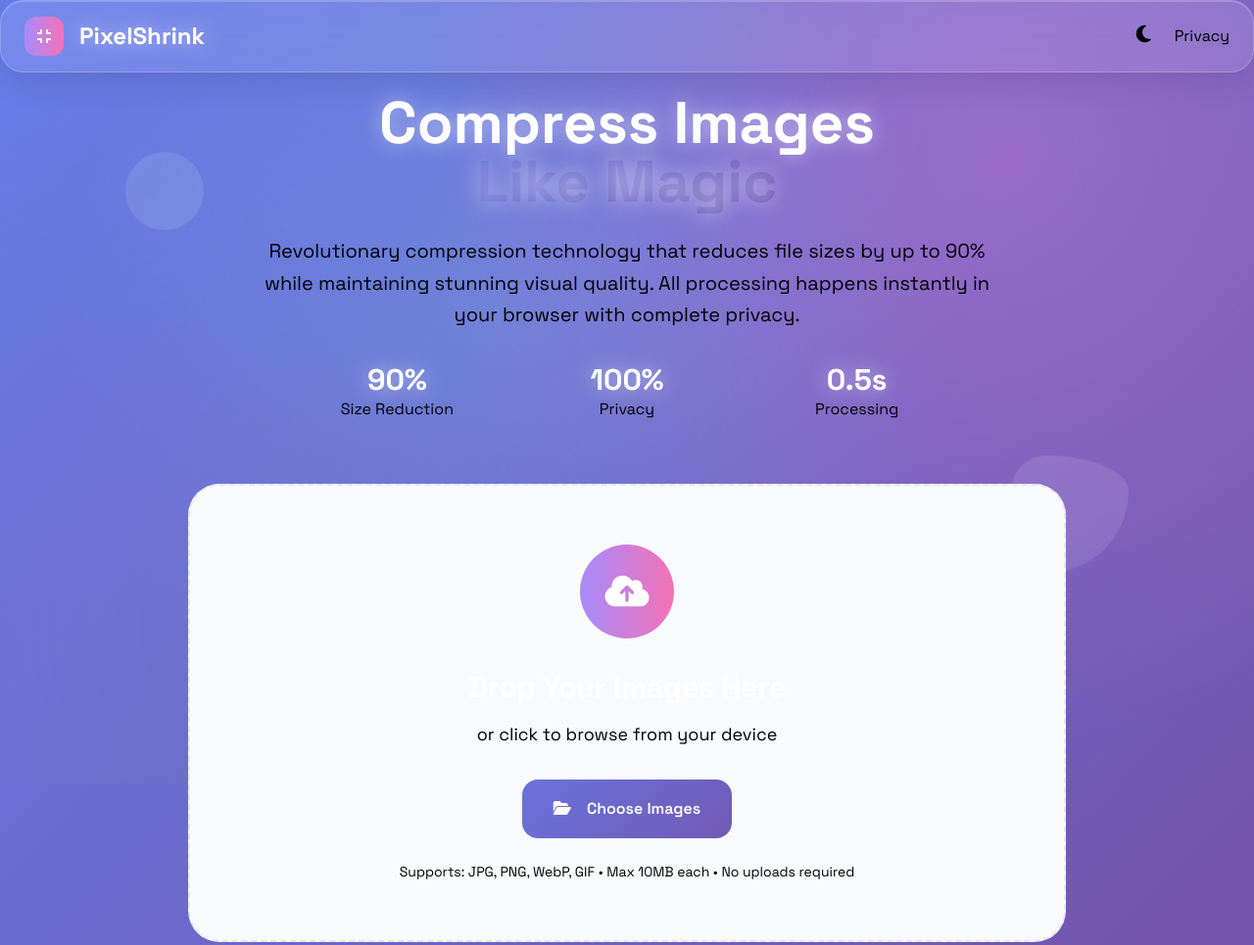
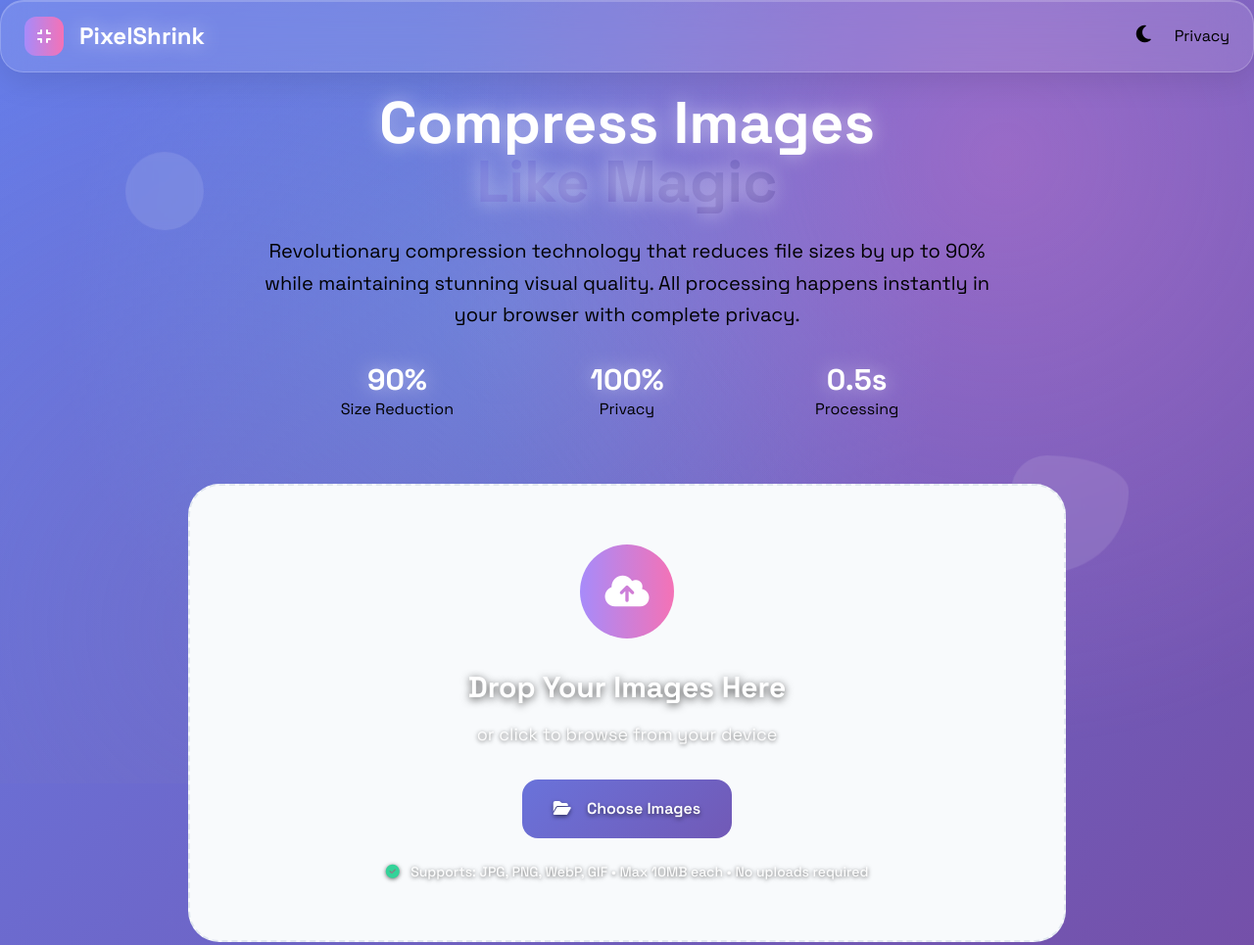
Before and after one commit to sandeshwar/image-compressor, a plain HTML site: page index.html in a window 1280 px wide. Shown: the top 965 px of the page at 98% size. Drawn offline with nearby package versions, Linux system fonts and the light colour scheme.

Commit message:
Fix drag and drop visibility and remove empty cards
- Enhanced drop zone text visibility with better contrast
- Added text shadows for better readability
- Increased background opacity for drop zone
- Improved border visibility on hover states
- Added check icon to support text
- Better z-index management for text elements
- Enhanced ad container styling to hide empty states

```diff
--- a/index.html
+++ b/index.html
@@ -113,7 +113,8 @@
                             Choose Images
                         </button>
                         <input type="file" id="fileInput" accept="image/*" multiple class="hidden">
-                        <p class="text-white/60 mt-6 text-sm">
+                        <p class="text-white/90 mt-6 text-sm font-medium">
+                            <i class="fas fa-check-circle text-green-400 mr-2"></i>
                             Supports: JPG, PNG, WebP, GIF • Max 10MB each • No uploads required
                         </p>
                     </div>
--- a/styles.css
+++ b/styles.css
@@ -140,15 +140,35 @@ body::before {
 
 /* Unique Drop Zone */
 .dropzone-unique {
-    background: rgba(255, 255, 255, 0.05);
-    backdrop-filter: blur(10px);
-    border: 2px dashed rgba(255, 255, 255, 0.3);
+    background: rgba(255, 255, 255, 0.15);
+    backdrop-filter: blur(15px);
+    border: 2px dashed rgba(255, 255, 255, 0.5);
     border-radius: 32px;
     padding: 60px 40px;
     text-align: center;
     transition: all 0.4s cubic-bezier(0.4, 0, 0.2, 1);
     position: relative;
     overflow: hidden;
+    color: white;
+}
+
+.dropzone-unique h3,
+.dropzone-unique p,
+.dropzone-unique button {
+    position: relative;
+    z-index: 10;
+    text-shadow: 0 2px 4px rgba(0, 0, 0, 0.5);
+}
+
+.dropzone-unique h3 {
+    color: white !important;
+    font-weight: 700;
+    text-shadow: 0 2px 8px rgba(0, 0, 0, 0.7);
+}
+
+.dropzone-unique p {
+    color: rgba(255, 255, 255, 0.95) !important;
+    text-shadow: 0 1px 4px rgba(0, 0, 0, 0.6);
 }
 
 .dropzone-unique::before {
@@ -162,6 +182,7 @@ body::before {
     opacity: 0;
     transition: opacity 0.3s;
     animation: morph 8s ease-in-out infinite;
+    z-index: 1;
 }
 
 .dropzone-unique:hover::before,
@@ -171,10 +192,10 @@ body::before {
 
 .dropzone-unique:hover,
 .dropzone-unique.dragover {
-    border-color: rgba(255, 255, 255, 0.6);
-    background: rgba(255, 255, 255, 0.1);
+    border-color: rgba(255, 255, 255, 0.8);
+    background: rgba(255, 255, 255, 0.2);
     transform: scale(1.02);
-    box-shadow: 0 25px 50px rgba(0, 0, 0, 0.2);
+    box-shadow: 0 25px 50px rgba(0, 0, 0, 0.3);
 }
 
 /* Unique Card Styles */
@@ -288,7 +309,21 @@ body::before {
     animation-delay: 4s;
 }
 
-/* Custom scrollbar */
+/* Ad Space Styling */
+.adsbygoogle {
+    display: block !important;
+    min-height: 90px;
+}
+
+/* Hide empty ad containers until loaded */
+.glass-container:has(.adsbygoogle:empty) {
+    display: none;
+}
+
+/* Better spacing for sections */
+section {
+    scroll-margin-top: 100px;
+}
 ::-webkit-scrollbar {
     width: 8px;
 }
```
